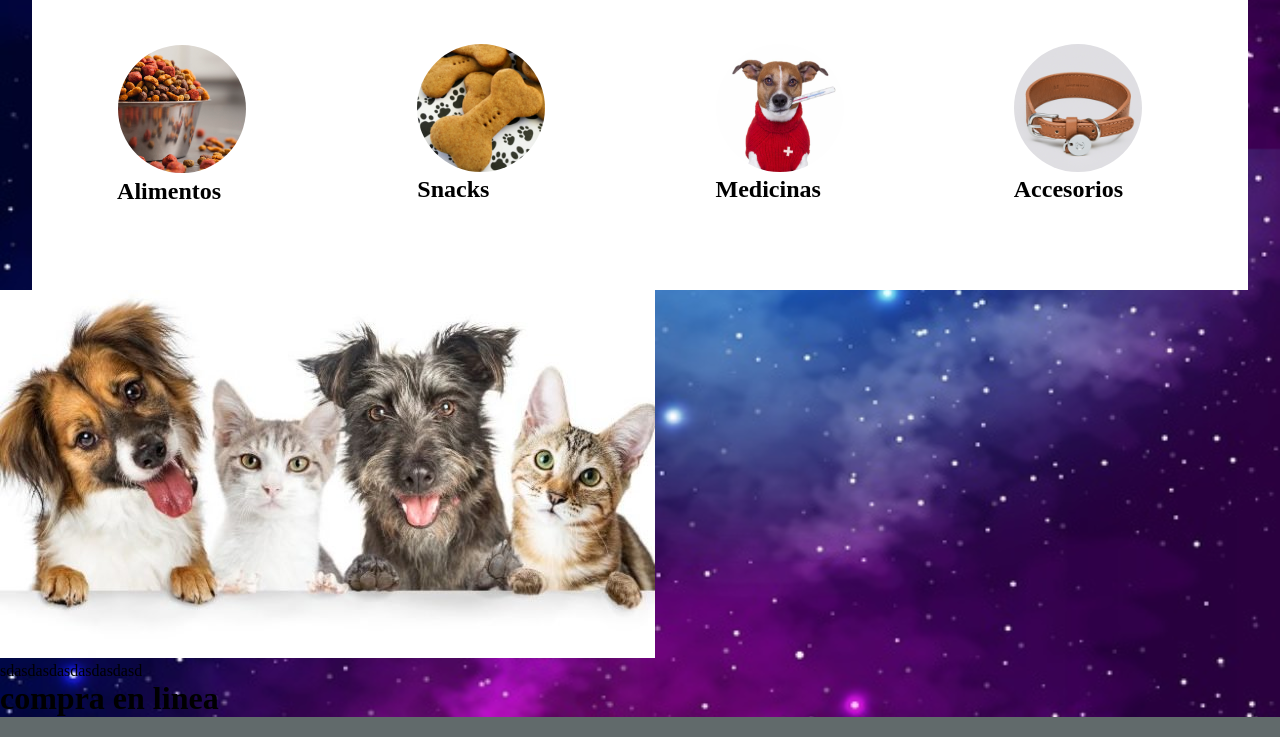
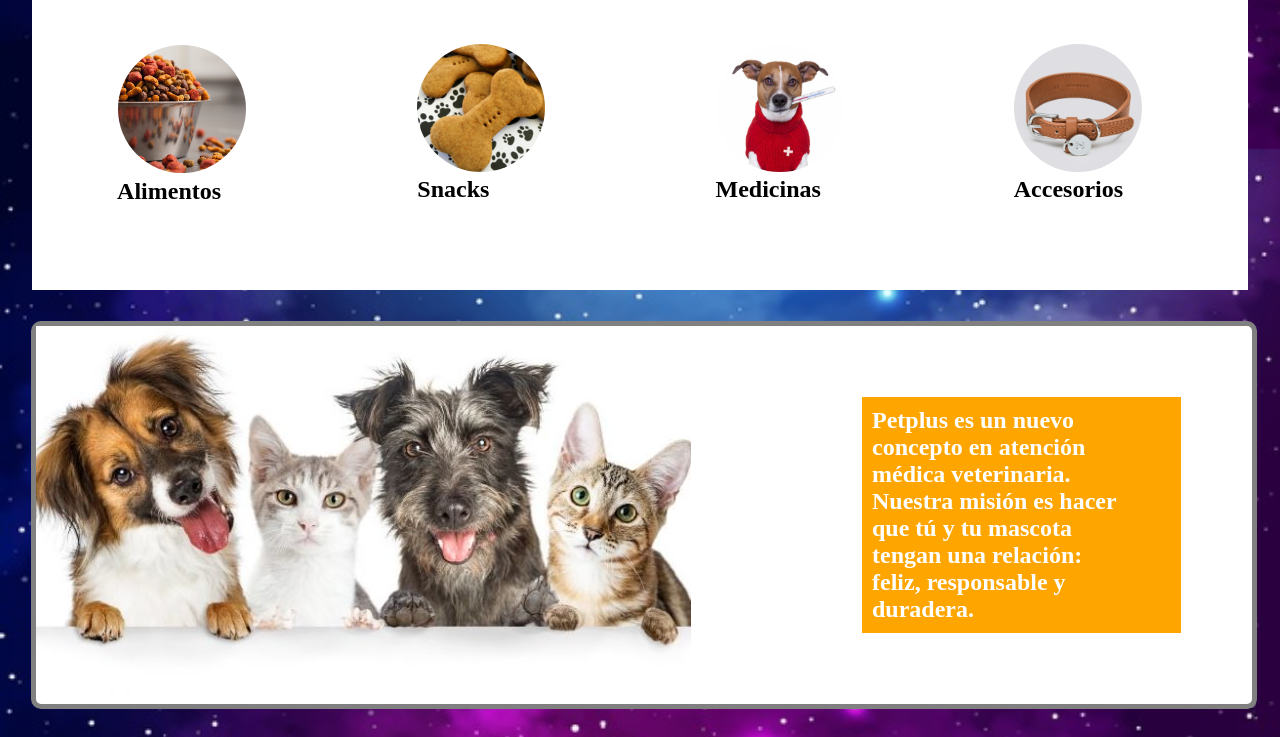
Before and after one commit to ivanpabonm/Proyecto-pagina-web, a plain HTML site: page Index.html in a window 1280 px wide. Shown: the part 651-1388 px from the top of the page. Drawn offline with Linux system fonts and the light colour scheme.

Commit message:
Quienes somos

```diff
--- a/Estilos.css
+++ b/Estilos.css
@@ -79,6 +79,7 @@ body{
 }
 
 .Producto{
+    display: block;
     width: 95%;
     height: 10%;
     margin: auto;
@@ -92,8 +93,34 @@ body{
 .Producto ul li{
     padding: 7%;
     list-style: none;
-    height: 10%;
 }
+.Quienessomos{
+    width: 95%;
+    height:20%;
+    margin: 31px;
+    background: white;
+    border: 5px solid gray;
+    border-radius: 10px;
+    display: flex;
+}
+.Parrafo{
+    margin: 50px;
+    padding: 10px
+}
+.Parrafo h2{
+    padding: 10px;
+    margin: 1px;
+    background-color: #FFA500;
+}
+.QS{
+    width: 40%;
+    margin-left: 100px;
+    padding: 10px;
+    color: white;
+    text-align: left;
+}
+
+
 .footer{
     width: 100%;
     background: #616A6B;
--- a/Index.html
+++ b/Index.html
@@ -53,9 +53,13 @@
             <img clas="ImagenQS" src="Imagenes/Imagenes-Index/Quienessomos.jpg" alt="">
         </figure>
         <nav class="QS">
-                <p>
-                    sdasdasdasdasdasdasd
-                </p>
+            <div class="Parrafo">
+                <h2>
+                    Petplus es un nuevo <br> concepto en atención <br> médica veterinaria.
+                <br>     Nuestra misión es hacer <br> que tú y tu mascota <br> tengan una relación:
+                    <br> feliz, responsable y <br> duradera.
+                </h2>
+            </div>
         </nav>
     </section>
     <div>
```
